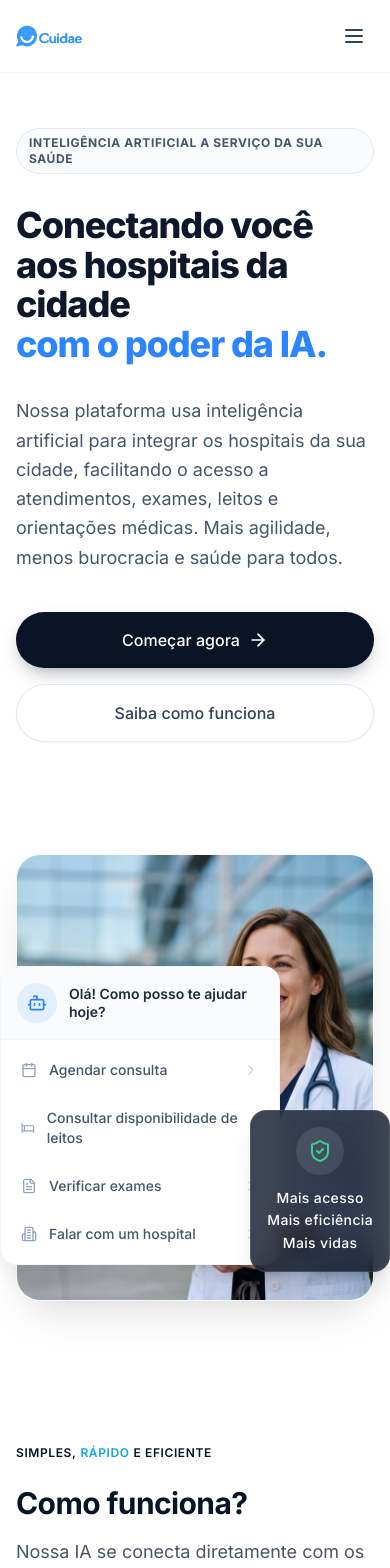
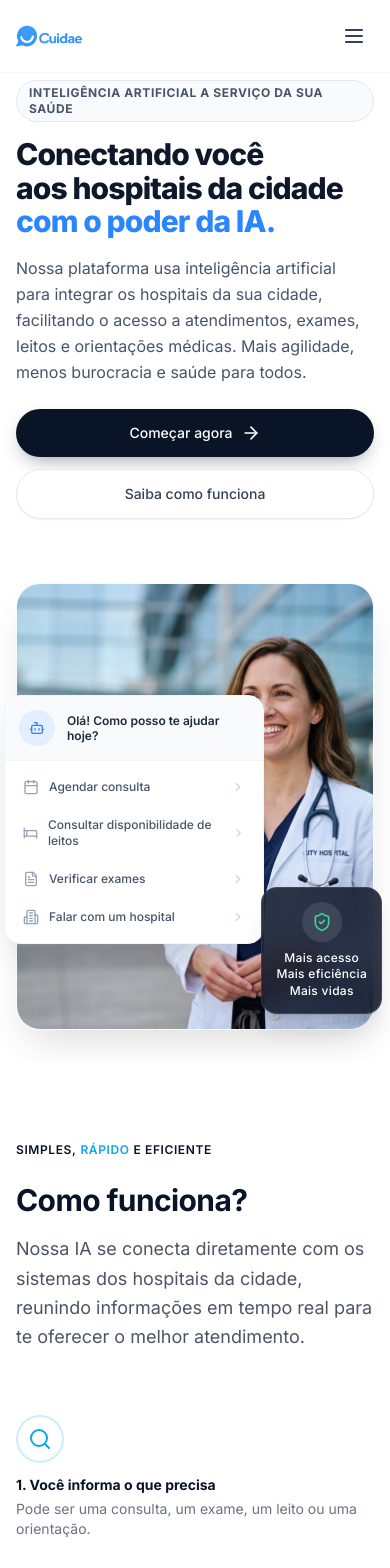
Before and after one commit to MurilloK14/cuidae, a Next.js app: page / in a window 390 px wide. Shown: the top 1568 px of the page. Built offline with nearby package versions, Linux system fonts and the light colour scheme.

Commit message:
fix(ui): ajusta hero section para caber perfeitamente na viewport inicial

```diff
--- a/src/components/Hero.tsx
+++ b/src/components/Hero.tsx
@@ -19,34 +19,34 @@ interface HeroProps {
 
 export const Hero: React.FC<HeroProps> = ({ onOpenAssistant }) => {
   return (
-    <section id="inicio" className="pt-32 pb-16 md:pt-40 md:pb-24 overflow-hidden">
-      <div className="max-w-7xl mx-auto px-4 sm:px-6 lg:px-8">
-        <div className="grid grid-cols-1 lg:grid-cols-12 gap-12 items-center">
+    <section id="inicio" className="min-h-[calc(100vh-4.5rem)] flex items-center pt-20 pb-8 lg:pt-24 lg:pb-10 overflow-hidden">
+      <div className="max-w-7xl mx-auto px-4 sm:px-6 lg:px-8 w-full">
+        <div className="grid grid-cols-1 lg:grid-cols-12 gap-8 lg:gap-12 items-center">
 
           {/* Left Side */}
           <div className="lg:col-span-7 flex flex-col items-start text-left animate-fade-in-up opacity-0" style={{ animationDelay: "0.1s" }}>
             {/* Small Badge */}
-            <div className="inline-flex items-center gap-2 px-3 py-1.5 rounded-full bg-slate-50 border border-slate-200 text-slate-600 text-xs font-bold tracking-wider mb-8">
+            <div className="inline-flex items-center gap-2 px-3 py-1 rounded-full bg-slate-50 border border-slate-200 text-slate-600 text-xs font-bold tracking-wider mb-4 sm:mb-6">
               INTELIGÊNCIA ARTIFICIAL A SERVIÇO DA SUA SAÚDE
             </div>
 
             {/* Heading */}
-            <h1 className="text-4xl md:text-5xl lg:text-6xl font-extrabold text-slate-900 leading-[1.1] tracking-[-0.03em] mb-8">
+            <h1 className="text-3xl sm:text-4xl md:text-5xl lg:text-[3.25rem] font-extrabold text-slate-900 leading-[1.12] tracking-[-0.03em] mb-4 sm:mb-6">
               Conectando você<br />
               aos hospitais da cidade<br />
               <span className="text-[#2b85ff]">com o poder da IA.</span>
             </h1>
 
             {/* Paragraph */}
-            <p className="text-lg md:text-xl text-slate-600 mb-10 max-w-2xl leading-relaxed">
+            <p className="text-base sm:text-lg text-slate-600 mb-6 sm:mb-8 max-w-xl leading-relaxed">
               Nossa plataforma usa inteligência artificial para integrar os hospitais da sua cidade, facilitando o acesso a atendimentos, exames, leitos e orientações médicas. Mais agilidade, menos burocracia e saúde para todos.
             </p>
 
             {/* Buttons */}
-            <div className="flex flex-col sm:flex-row gap-4 w-full sm:w-auto">
+            <div className="flex flex-col sm:flex-row gap-3 sm:gap-4 w-full sm:w-auto">
               <a
                 href="/cadastro"
-                className="inline-flex items-center justify-center gap-2 px-8 py-4 rounded-full bg-[#091426] hover:bg-[#1a2c4e] text-white font-medium transition-all duration-300 shadow-[0_8px_20px_-8px_rgba(9,20,38,0.5)] hover:shadow-[0_12px_24px_-8px_rgba(9,20,38,0.6)] hover:-translate-y-0.5"
+                className="inline-flex items-center justify-center gap-2 px-7 py-3.5 rounded-full bg-[#091426] hover:bg-[#1a2c4e] text-white font-medium transition-all duration-300 shadow-[0_8px_20px_-8px_rgba(9,20,38,0.5)] hover:shadow-[0_12px_24px_-8px_rgba(9,20,38,0.6)] hover:-translate-y-0.5 text-sm sm:text-base"
               >
                 <span>Começar agora</span>
                 <ArrowRight className="w-5 h-5" />
@@ -54,7 +54,7 @@ export const Hero: React.FC<HeroProps> = ({ onOpenAssistant }) => {
 
               <a
                 href="#como-funciona"
-                className="inline-flex items-center justify-center gap-2 px-8 py-4 rounded-full bg-white border border-slate-200 hover:border-slate-300 text-slate-700 font-medium transition-all duration-300 hover:bg-slate-50 shadow-sm"
+                className="inline-flex items-center justify-center gap-2 px-7 py-3.5 rounded-full bg-white border border-slate-200 hover:border-slate-300 text-slate-700 font-medium transition-all duration-300 hover:bg-slate-50 shadow-sm text-sm sm:text-base"
               >
                 Saiba como funciona
               </a>
@@ -62,9 +62,9 @@ export const Hero: React.FC<HeroProps> = ({ onOpenAssistant }) => {
           </div>
 
           {/* Right Side */}
-          <div className="lg:col-span-5 relative mt-16 lg:mt-0">
+          <div className="lg:col-span-5 relative mt-8 lg:mt-0 max-w-md mx-auto lg:max-w-none w-full">
             {/* Main Image Container */}
-            <div className="relative rounded-3xl overflow-hidden aspect-[4/5] sm:aspect-[3/4] shadow-[0_20px_40px_-12px_rgba(0,0,0,0.15)] border border-slate-100/50 transition-transform duration-500 hover:scale-[1.01]">
+            <div className="relative rounded-3xl overflow-hidden aspect-[4/5] max-h-[460px] sm:max-h-[500px] shadow-[0_20px_40px_-12px_rgba(0,0,0,0.15)] border border-slate-100/50 transition-transform duration-500 hover:scale-[1.01]">
               <Image
                 src="/images/doctor_hero.jpg"
                 alt="Profissional de Saúde"
@@ -77,16 +77,16 @@ export const Hero: React.FC<HeroProps> = ({ onOpenAssistant }) => {
             </div>
 
             {/* Floating Chatbot Card (Left) */}
-            <div className="absolute top-1/4 -left-4 sm:-left-12 lg:-left-20 w-[280px] sm:w-[320px] bg-white rounded-2xl shadow-[0_16px_32px_-12px_rgba(0,0,0,0.15)] border border-slate-100 overflow-hidden transform transition-all duration-300 hover:scale-[1.02] hover:shadow-[0_20px_40px_-12px_rgba(0,0,0,0.2)] z-10">
-              <div className="p-4 bg-slate-50 border-b border-slate-100 flex items-center gap-3">
-                <div className="w-10 h-10 rounded-full bg-[#2b85ff]/10 flex items-center justify-center shrink-0">
-                  <Bot className="w-5 h-5 text-[#2b85ff]" />
+            <div className="absolute top-1/4 -left-3 sm:-left-8 lg:-left-12 w-[260px] sm:w-[300px] bg-white rounded-2xl shadow-[0_16px_32px_-12px_rgba(0,0,0,0.15)] border border-slate-100 overflow-hidden transform transition-all duration-300 hover:scale-[1.02] hover:shadow-[0_20px_40px_-12px_rgba(0,0,0,0.2)] z-10">
+              <div className="p-3.5 bg-slate-50 border-b border-slate-100 flex items-center gap-3">
+                <div className="w-9 h-9 rounded-full bg-[#2b85ff]/10 flex items-center justify-center shrink-0">
+                  <Bot className="w-4 h-4 text-[#2b85ff]" />
                 </div>
-                <p className="text-sm font-semibold text-slate-800 leading-tight">
+                <p className="text-xs sm:text-sm font-semibold text-slate-800 leading-tight">
                   Olá! Como posso te ajudar hoje?
                 </p>
               </div>
-              <div className="p-2 space-y-1">
+              <div className="p-2 space-y-0.5">
                 {[
                   { label: "Agendar consulta", icon: Calendar },
                   { label: "Consultar disponibilidade de leitos", icon: Bed },
@@ -98,15 +98,15 @@ export const Hero: React.FC<HeroProps> = ({ onOpenAssistant }) => {
                     <button
                       key={idx}
                       onClick={() => onOpenAssistant?.(item.label)}
-                      className="w-full flex items-center justify-between p-3 rounded-xl hover:bg-slate-50 transition-colors group text-left"
+                      className="w-full flex items-center justify-between p-2.5 rounded-xl hover:bg-slate-50 transition-colors group text-left"
                     >
-                      <div className="flex items-center gap-3">
+                      <div className="flex items-center gap-2.5">
                         <Icon className="w-4 h-4 text-slate-400 group-hover:text-[#2b85ff] transition-colors" />
-                        <span className="text-sm font-medium text-slate-600 group-hover:text-slate-900 transition-colors">
+                        <span className="text-xs sm:text-sm font-medium text-slate-600 group-hover:text-slate-900 transition-colors">
                           {item.label}
                         </span>
                       </div>
-                      <ChevronRight className="w-4 h-4 text-slate-300 group-hover:text-[#2b85ff] group-hover:translate-x-0.5 transition-all" />
+                      <ChevronRight className="w-3.5 h-3.5 text-slate-300 group-hover:text-[#2b85ff] group-hover:translate-x-0.5 transition-all" />
                     </button>
                   );
                 })}
@@ -114,12 +114,12 @@ export const Hero: React.FC<HeroProps> = ({ onOpenAssistant }) => {
             </div>
 
             {/* Floating Stats Card (Right) */}
-            <div className="absolute top-1/2 -right-4 sm:-right-8 lg:-right-12 translate-y-8 bg-slate-900/80 backdrop-blur-md rounded-2xl p-4 shadow-xl border border-white/10 z-10">
-              <div className="flex flex-col items-center gap-3 text-center">
-                <div className="w-12 h-12 rounded-full bg-white/10 flex items-center justify-center">
-                  <ShieldCheck className="w-6 h-6 text-emerald-400" />
+            <div className="absolute bottom-4 -right-2 sm:-right-6 lg:-right-8 bg-slate-900/85 backdrop-blur-md rounded-2xl p-3.5 shadow-xl border border-white/10 z-10">
+              <div className="flex flex-col items-center gap-2 text-center">
+                <div className="w-10 h-10 rounded-full bg-white/10 flex items-center justify-center">
+                  <ShieldCheck className="w-5 h-5 text-emerald-400" />
                 </div>
-                <div className="text-white text-sm font-medium leading-relaxed tracking-wide">
+                <div className="text-white text-xs sm:text-sm font-medium leading-snug tracking-wide">
                   Mais acesso<br />
                   Mais eficiência<br />
                   Mais vidas
```
